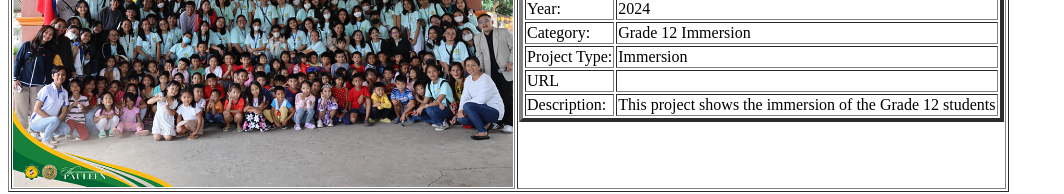
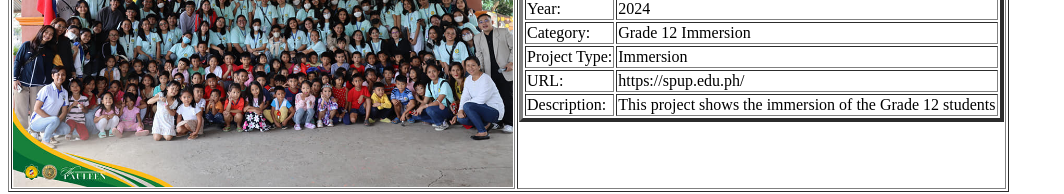
Before and after one commit to MILKCHER/project-GT-Alert, a plain HTML site: page index.html in a window 1280 px wide. Shown: the part 159-353 px from the top of the page, without its empty margins (0-1064 px from the left). Drawn offline with Linux system fonts and the light colour scheme.

Commit message:
Update index.html

```diff
--- a/index.html
+++ b/index.html
@@ -42,8 +42,8 @@
 </tr>
 
 <tr>
-<td>URL</td>
-<td></td>
+<td>URL:</td>
+<td><a>https://spup.edu.ph/</a></td>
 </tr>
 
 <tr>
```
